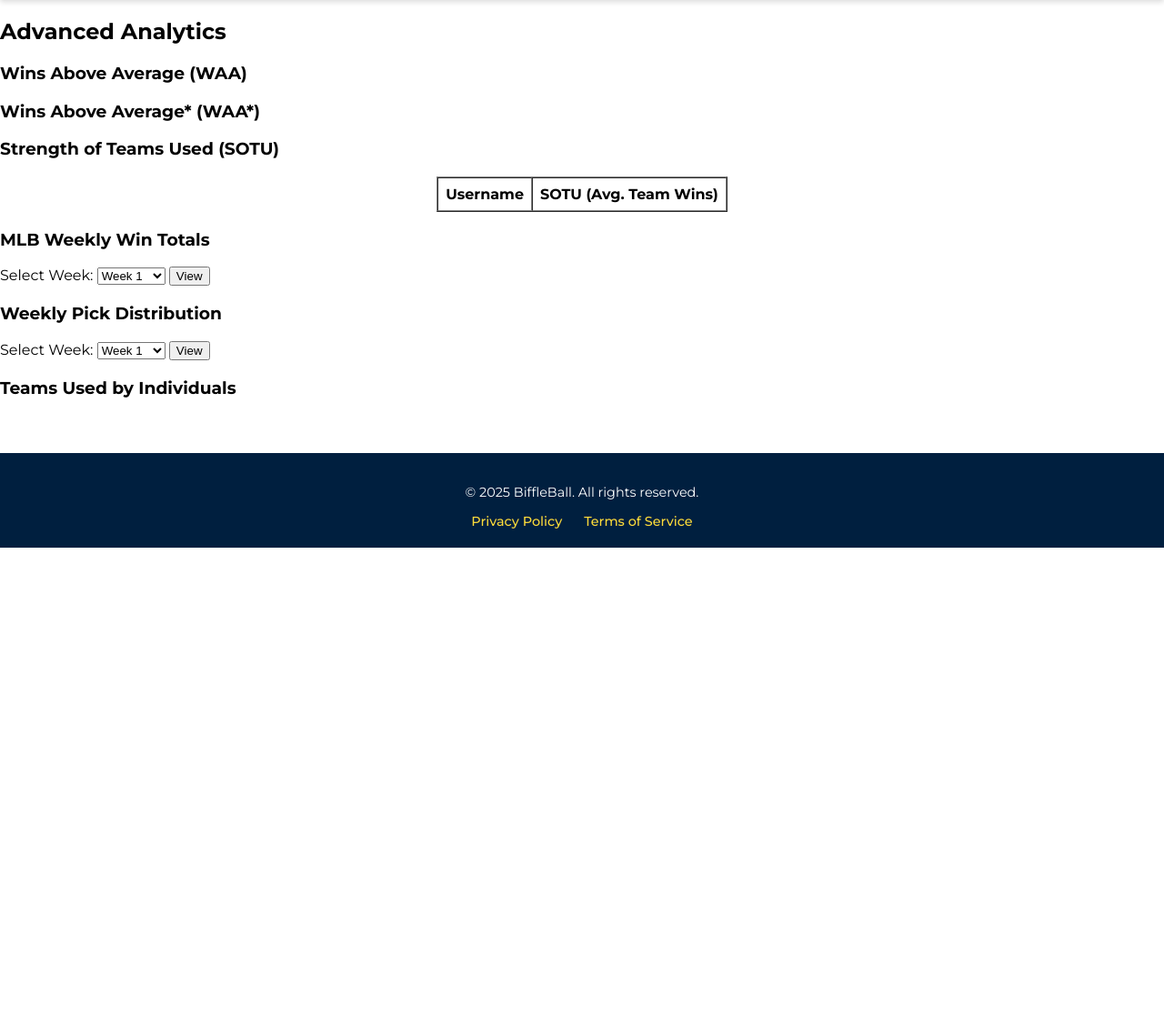
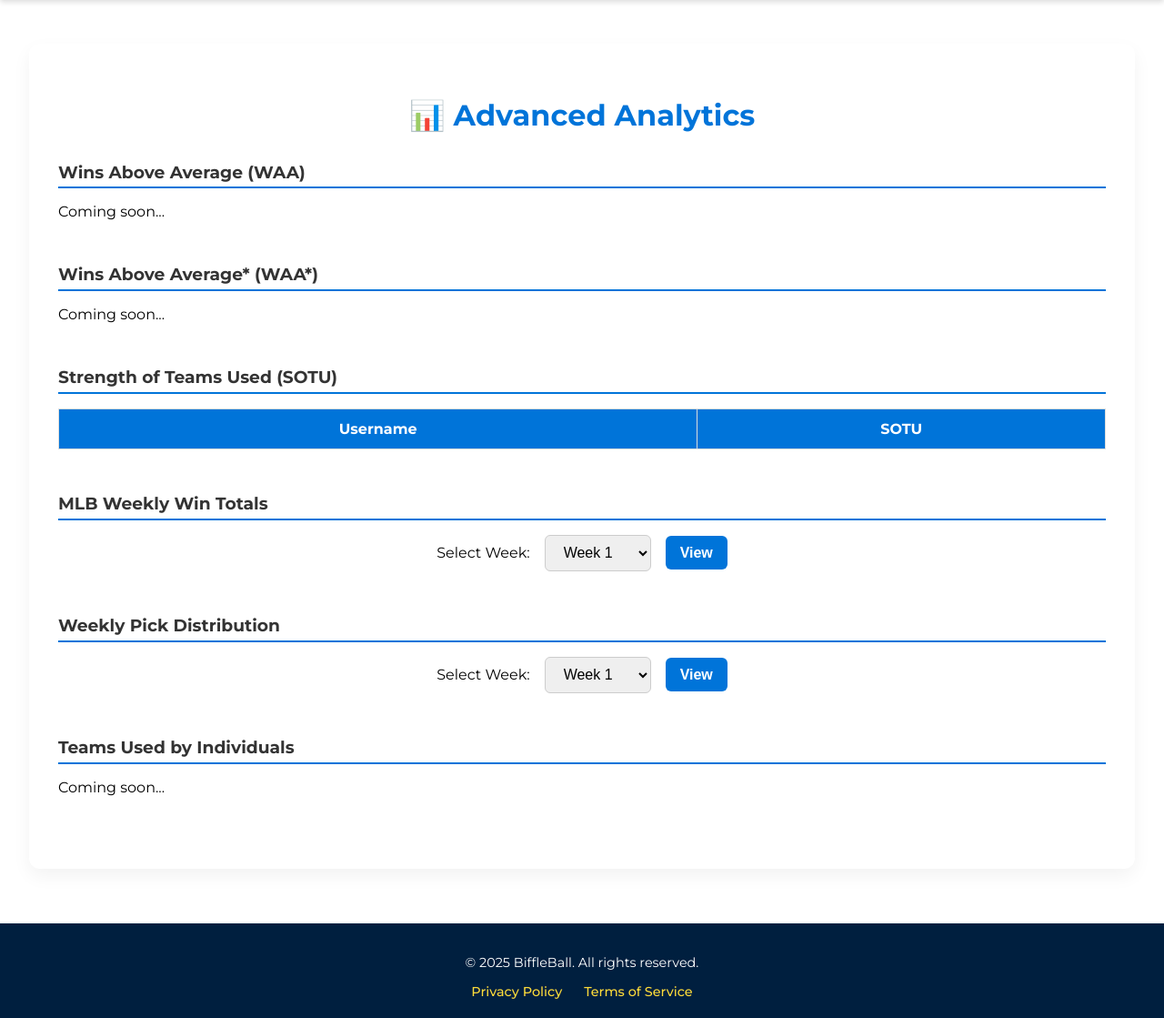
Before and after one commit to James-fleming394/biffleball, a PHP site: page /analytics.php in a window 1280 px wide. Shown: the part 80-1199 px from the top of the page at 91% size. Before the commit the page ends 682 px from the top, so only its background shows below. Run offline with PHP 8.4, Linux system fonts and the light colour scheme; data that the repository does not hold is empty; grey boxes are pictures that could not be loaded.

Commit message:
Update: Analytics page CSS and HTML updated

```diff
--- a/app/views/analytics.php
+++ b/app/views/analytics.php
@@ -1,30 +1,116 @@
 <?php include 'header.php'; ?>
 
-<h2>Advanced Analytics</h2>
+<style>
+.analytics-container {
+    max-width: 90%;
+    margin: 3rem auto;
+    padding: 2rem;
+    background: #fff;
+    border-radius: 12px;
+    box-shadow: 0 8px 20px rgba(0, 0, 0, 0.05);
+}
+
+.analytics-container h2 {
+    text-align: center;
+    margin-bottom: 2rem;
+    font-size: 2rem;
+    color: #0074D9;
+}
+
+.analytics-container section {
+    margin-bottom: 3rem;
+}
+
+.analytics-container h3 {
+    margin-bottom: 1rem;
+    color: #333;
+    border-bottom: 2px solid #0074D9;
+    padding-bottom: 0.3rem;
+}
+
+.analytics-table {
+    width: 100%;
+    border-collapse: collapse;
+    margin-top: 1rem;
+}
+
+.analytics-table th,
+.analytics-table td {
+    border: 1px solid #ddd;
+    padding: 0.75rem;
+    text-align: center;
+}
+
+.analytics-table th {
+    background-color: #0074D9;
+    color: white;
+}
+
+.analytics-table tr:nth-child(even) {
+    background-color: #f9f9f9;
+}
+
+.analytics-container form {
+    display: flex;
+    align-items: center;
+    justify-content: center;
+    gap: 1rem;
+    flex-wrap: wrap;
+    margin-top: 1rem;
+}
+
+.analytics-container select,
+.analytics-container button {
+    padding: 0.6rem 1rem;
+    font-size: 1rem;
+    border-radius: 6px;
+    border: 1px solid #ccc;
+}
+
+.analytics-container button {
+    background-color: #0074D9;
+    color: white;
+    font-weight: bold;
+    cursor: pointer;
+    border: none;
+    transition: background-color 0.3s ease;
+}
+
+.analytics-container button:hover {
+    background-color: #005fa3;
+}
+</style>
+
+<div class="analytics-container">
+    <h2>📊 Advanced Analytics</h2>
 
     <section>
         <h3>Wins Above Average (WAA)</h3>
-
+        <p>Coming soon...</p>
     </section>
 
     <section>
         <h3>Wins Above Average* (WAA*)</h3>
-
+        <p>Coming soon...</p>
     </section>
 
     <section>
         <h3>Strength of Teams Used (SOTU)</h3>
-    <table border="1" cellpadding="8" cellspacing="0" style="margin: auto;">
+        <table class="analytics-table">
+            <thead>
                 <tr>
                     <th>Username</th>
-            <th>SOTU (Avg. Team Wins)</th>
+                    <th>SOTU</th>
                 </tr>
+            </thead>
+            <tbody>
                 <?php foreach ($sotuStats as $row): ?>
                     <tr>
                         <td><?php echo htmlspecialchars($row['username']); ?></td>
                         <td><?php echo $row['sotu']; ?></td>
                     </tr>
                 <?php endforeach; ?>
+            </tbody>
         </table>
     </section>
 
@@ -39,7 +125,6 @@
             </select>
             <button type="submit">View</button>
         </form>
-
     </section>
 
     <section>
@@ -53,12 +138,12 @@
             </select>
             <button type="submit">View</button>
         </form>
-
     </section>
 
     <section>
         <h3>Teams Used by Individuals</h3>
-
+        <p>Coming soon...</p>
     </section>
+</div>
 
 <?php include 'footer.php'; ?>
```
Lines whose indentation alone changed are shown as unchanged.
